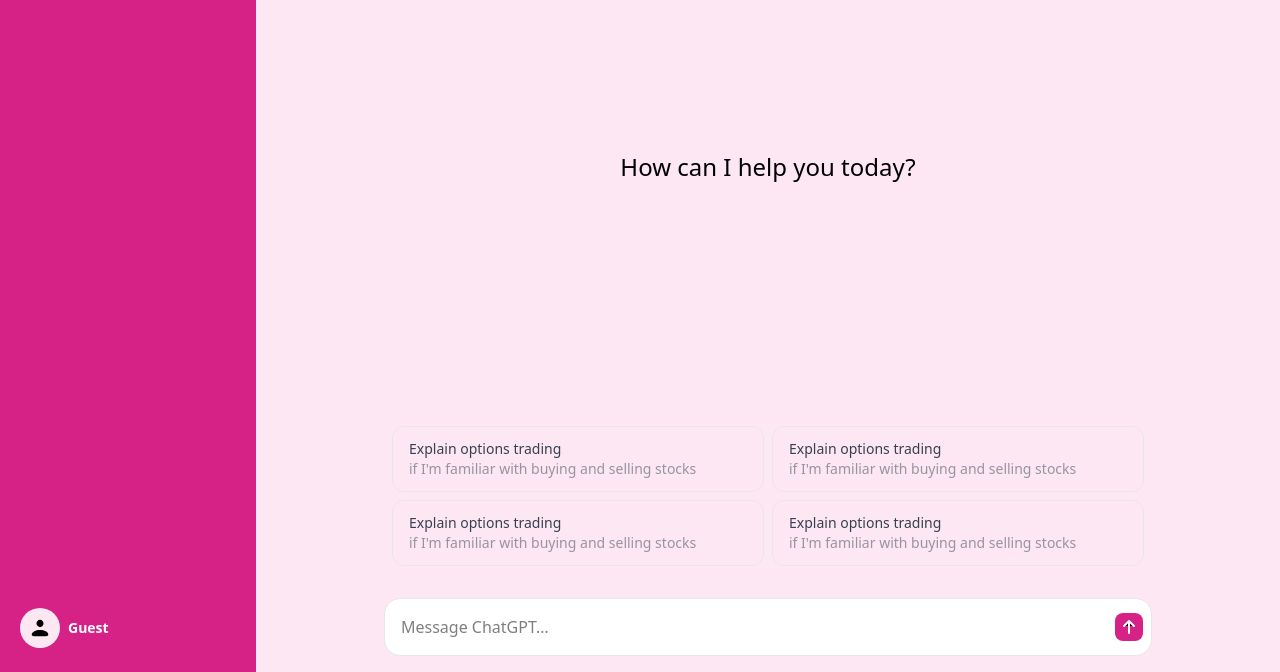
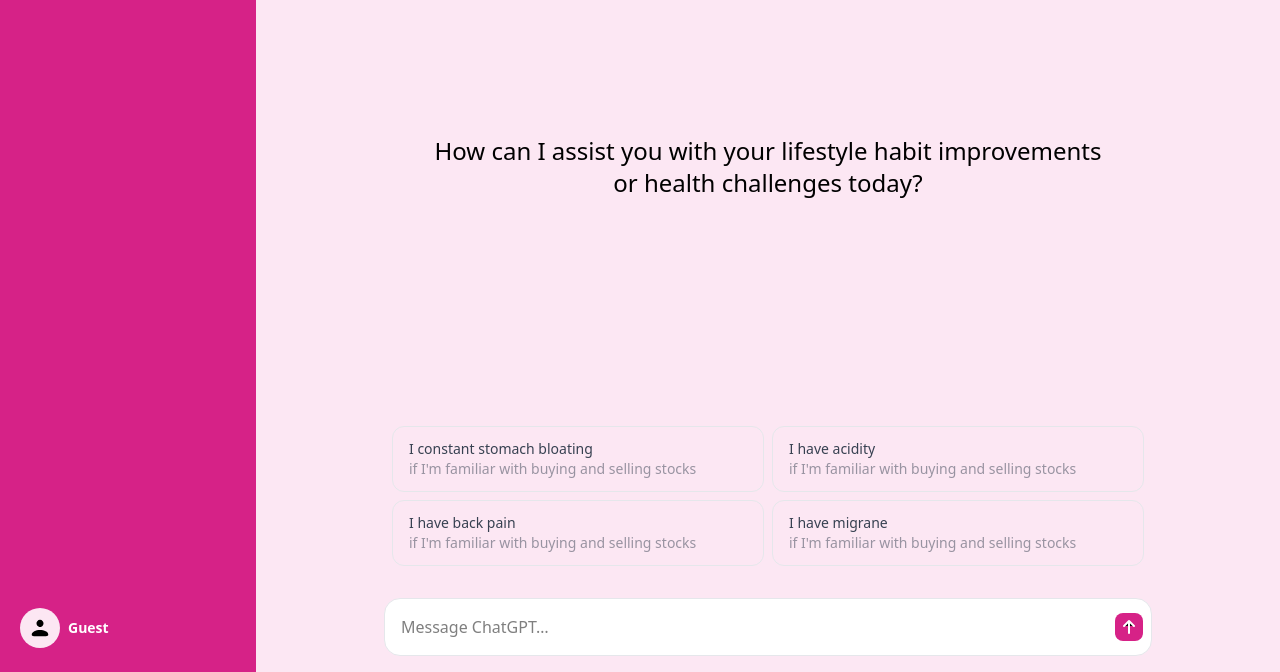
Before and after one commit to Neerajshrma/healthiwealthi.io-ai-chatbox, a plain HTML site: page index.html in a window 1280 px wide. Shown: the part 128-800 px from the top of the page. Drawn offline with nearby package versions, Linux system fonts and the light colour scheme.

Commit message:
Changed question

```diff
--- a/index.html
+++ b/index.html
@@ -107,7 +107,7 @@
         style="background: rgba(252, 231, 243, 1)"
       >
         <div class="flex-1 overflow-hidden">
-          <div class="flex h-full flex-col items-center justify-center mt-5">
+          <div class="flex h-full flex-col items-center justify-center mt-5 w-2/3 mx-auto text-center">
             <div class="relative">
               <div class="mb-3">
                 <div
@@ -122,7 +122,7 @@
               </div>
             </div>
             <div class="mb-5 mt-1 text-2xl font-medium">
-              How can I help you today?
+              How can I assist you with your lifestyle habit improvements or health challenges today?
             </div>
           </div>
         </div>
@@ -155,7 +155,7 @@
                                 >
                                   <div class="flex flex-col overflow-hidden">
                                     <div class="truncate text-sm font-medium">
-                                      Explain options trading
+                                      I constant stomach bloating
                                     </div>
                                     <div
                                       class="truncate font-normal opacity-50 text-sm font-normal"
@@ -209,7 +209,7 @@
                                 >
                                   <div class="flex flex-col overflow-hidden">
                                     <div class="truncate text-sm font-medium">
-                                      Explain options trading
+                                      I have back pain
                                     </div>
                                     <div
                                       class="truncate font-normal opacity-50 text-sm font-normal"
@@ -265,7 +265,7 @@
                                 >
                                   <div class="flex flex-col overflow-hidden">
                                     <div class="truncate text-sm font-medium">
-                                      Explain options trading
+                                      I have acidity
                                     </div>
                                     <div
                                       class="truncate font-normal opacity-50 text-sm font-normal"
@@ -319,7 +319,7 @@
                                 >
                                   <div class="flex flex-col overflow-hidden">
                                     <div class="truncate text-sm font-medium">
-                                      Explain options trading
+                                      I have migrane
                                     </div>
                                     <div
                                       class="truncate font-normal opacity-50 text-sm font-normal"
```
